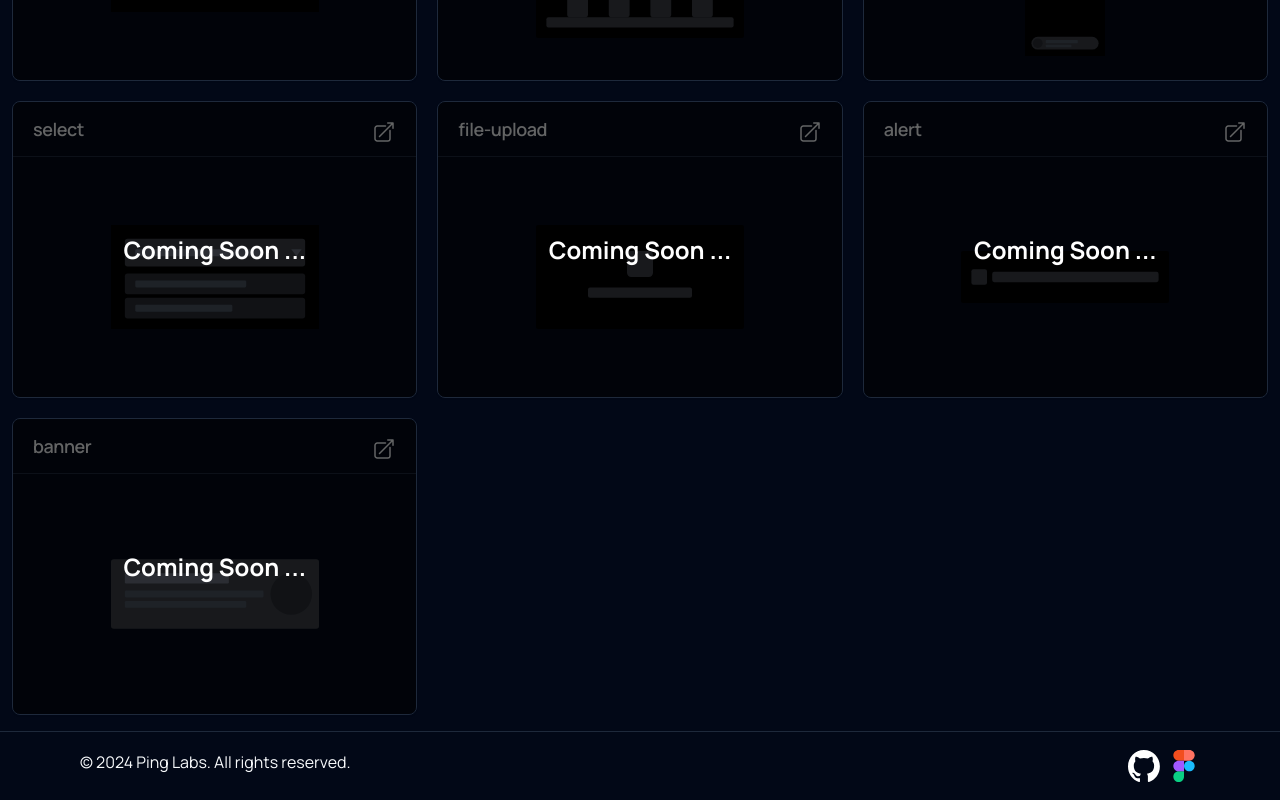
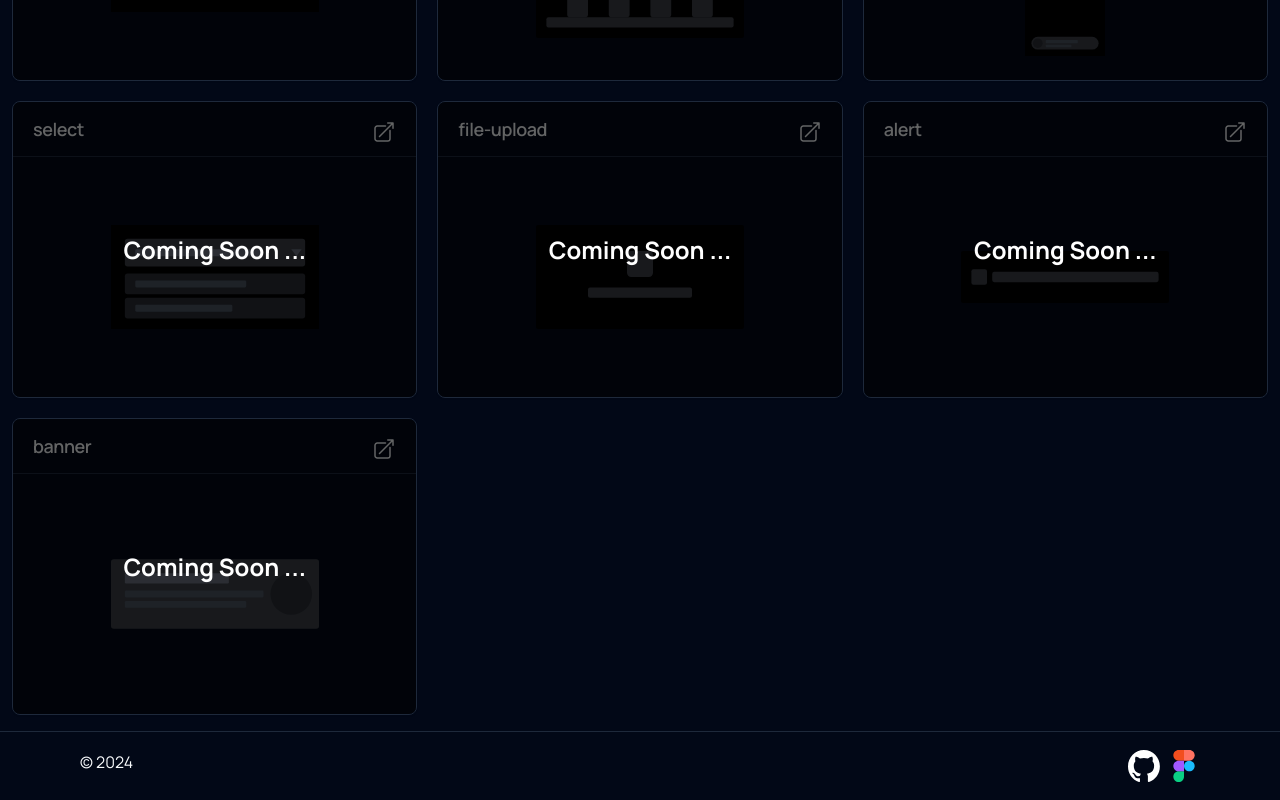
Before and after one commit to islamBelabbes/ui-haven, a Next.js app: page / in a window 1280 px wide. Shown: the part 1567-2367 px from the top of the page. Built offline with nearby package versions, Linux system fonts and the light colour scheme.

Commit message:
fix copyright

```diff
--- a/src/components/footer.tsx
+++ b/src/components/footer.tsx
@@ -17,7 +17,7 @@ const RESOURCES = [
 function Footer() {
   return (
     <footer className="mt-4 flex justify-between border-t px-3 py-[18px] md:px-20">
-      <span>© 2024 Ping Labs. All rights reserved.</span>
+      <span>© {new Date().getFullYear()}</span>
 
       <ul className="flex gap-2">
         {RESOURCES.map(({ id, url, logo }) => {
```
